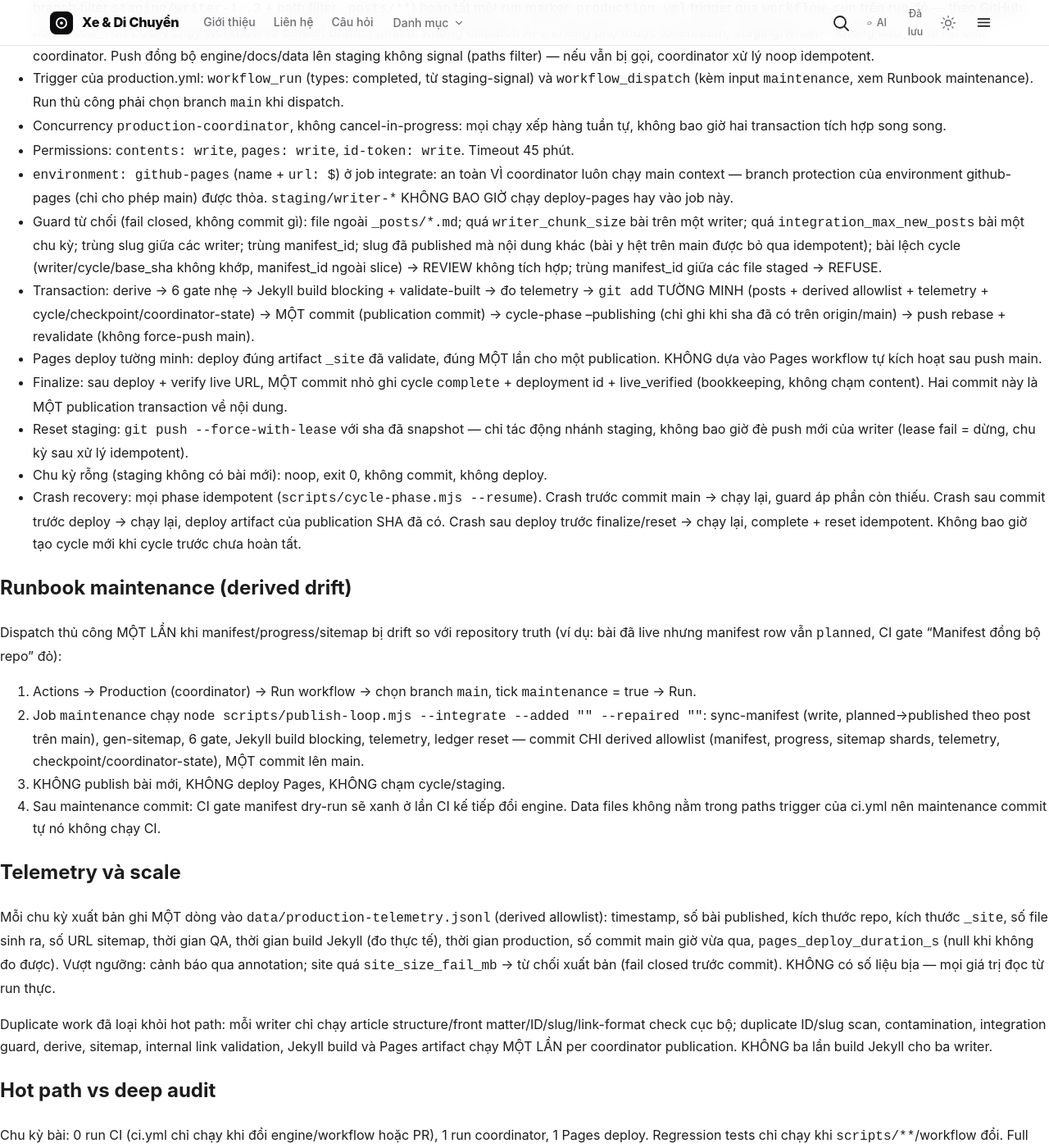
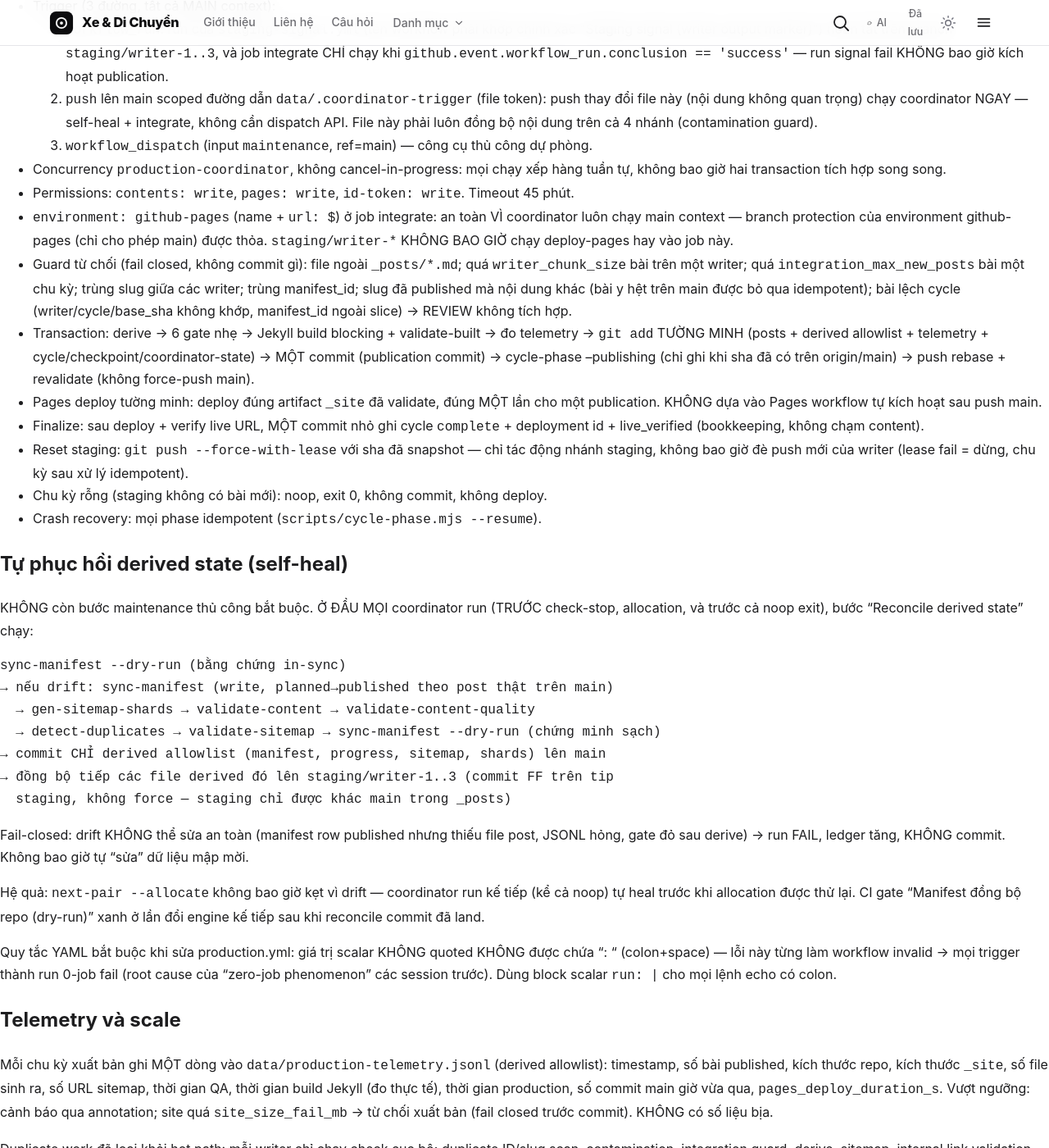
Before and after one commit to codeappweb/lab, a Jekyll site: the page built from docs/MICRO-LOOP.md, in a window 1280 px wide and 1400 px high, scrolled down 2684 px. Shown: the whole window at 82% size. Built offline with Jekyll 4.4.1, drawn with Linux system fonts in a browser that asks for light colours; our own code applies the rules of GitHub Pages for plain Markdown files; some of the changed text lies outside the part shown.

Commit message:
fix(yaml): 2 loi colon-space trong plain scalar (root cause zero-job runs) + docs self-heal + trigger update 3

````diff
--- a/docs/MICRO-LOOP.md
+++ b/docs/MICRO-LOOP.md
@@ -15,11 +15,11 @@ staging/writer-1..3            (writer chỉ đẩy _posts/*.md lên nhánh riê
          |
     single COORDINATOR (production.yml — workflow_run, LUON chay tren MAIN,
          singleton queue toàn cục)
-         collect (--wait-for: chờ đủ 3 writer hoặc timeout 10 phút)
+         reconcile (self-heal derived state, TRUOC moi allocation/noop)
+         → check-stop → resume → collect (--wait-for, timeout → partial-success)
          → integrate-guard (cycle verify: factory_writer/factory_cycle/factory_base_sha,
            manifest_id đúng slice, không trùng slug/ID; lệch cycle → REVIEW)
-         → apply-staging → scoped QA per-writer
-         → derive MỘT LẦN + validation toàn cục (6 gate + Jekyll build blocking)
+         → apply-staging → derive MỘT LẦN + validation toàn cục (6 gate + Jekyll build blocking)
          → MỘT commit main (posts + derived + telemetry + cycle + checkpoint)
          → upload _site artifact → actions/deploy-pages (MỘT deploy)
          → verify live URL → cycle-phase --complete (finalize commit)
@@ -42,16 +42,16 @@ Data file `data/factory-config.json`:
 - `writers` (3), `writer_chunk_size` (2): mỗi writer viết tối đa 2 bài mỗi chu kỳ.
 - `integration_max_new_posts` (6): giới hạn tổng bài mới mỗi chu kỳ tích hợp.
 - `hard_max_new_posts_per_push` (50): hard invariant của publish transaction.
-- `writer_wait_timeout_minutes` (10): coordinator chờ đủ 3 writer tối đa 10 phút, sau đó proceeds với partial-success + cảnh báo.
+- `writer_wait_timeout_minutes` (10): coordinator chờ đủ 3 writer tối đa 10 phút, sau đó proceeds với partial-success + cảnh báo. Chờ chỉ là tối ưu gom (coalescing), KHÔNG phải điều kiện đúng đắn: output hợp lệ của writer kịp push luôn được publish; assignment thiếu được cấp lại chu kỳ sau, không bao giờ trùng.
 - `staging_age_warn_minutes` (30): staging cũ hơn 30 phút → cảnh báo.
 - `telemetry`: `site_size_warn_mb` 700 / `site_size_fail_mb` 900; `build_warn_seconds` 360 / `build_fail_seconds` 540 (Jekyll build quá 540 giây → refuse xuất bản); `deploy_frequency_warn_per_hour` 8; `consecutive_failure_stop` 2 (2 lần coordinator fail liên tiếp → stop continuous production, cần can thiệp thủ công).
-- `scale_checkpoints`: mốc 100/500/1000/2500/5000/10000/15000/20000 bài — telemetry đo build time và kích thước site khi published count vượt mỗi mốc. Build p95 tới gần 6 phút → tạm dừng scale-up và tối ưu trước khi tiếp tục.
+- `scale_checkpoints`: mốc 100/500/1000/2500/5000/10000/15000/20000 bài — telemetry đo build time và kích thước site khi published count vượt mỗi mốc.
 
 ## Vòng lặp (bắt buộc)
 
 ```
 FETCH FRESH MAIN
-→ (coordinator) ALLOCATE: next-pair --allocate (TU CHOI khi manifest/checkpoint
+→ (coordinator) ALLOCATE: next-pair --allocate (TỪ CHỐI khi manifest/checkpoint
   drift — fail-closed pre-allocation guard) → commit plan lên main
 → (mỗi writer) FETCH FRESH MAIN
 → NEXT-PAIR theo plan: node scripts/next-pair.mjs --writer writer-K
@@ -60,7 +60,8 @@ FETCH FRESH MAIN
 → PUSH NGAY lên staging/writer-K (chỉ file bài)
 → staging-signal.yml (paths _posts/**) hoàn tất run marker
 → COORDINATOR (production.yml — workflow_run, MAIN context, singleton, xếp hàng):
-   check-stop (consecutive_failures ≥2 → dừng)
+   reconcile (self-heal, xem mục Tự phục hồi)
+   → check-stop (consecutive_failures ≥2 → dừng)
    → cycle-phase --resume (phase từ cycle file, không tạo cycle mới khi đang dở)
    → collect-staging --wait-for writer-1,writer-2,writer-3 --timeout 600
    → integrate-guard (cycle verify + contamination + duplicate slug/ID)
@@ -87,33 +88,46 @@ Chính sách chờ: coordinator kết thúc collect khi đủ output của tất
 
 ## Coordinator (production.yml)
 
-- MAIN CONTEXT (bắt buộc): coordinator chạy trên default branch. Writer push `_posts/**` lên `staging/writer-*` làm `staging-signal.yml` (workflow nhẹ, branch filter `staging/writer-1..3` + path filter `_posts/**`) hoàn tất một run marker; `production.yml` trigger qua `workflow_run` trên run đó — theo GitHub, `workflow_run` LUÔN chạy workflow từ default branch (main). Không dispatch API, không phụ thuộc token/auth; staging/writer-* không bao giờ là ref của coordinator. Push đồng bộ engine/docs/data lên staging không signal (paths filter) — nếu vẫn bị gọi, coordinator xử lý noop idempotent.
-- Trigger của production.yml: `workflow_run` (types: completed, từ staging-signal) và `workflow_dispatch` (kèm input `maintenance`, xem Runbook maintenance). Run thủ công phải chọn branch `main` khi dispatch.
+- Trigger (3 đường, tất cả MAIN context):
+  1. `workflow_run`: run của `staging-signal.yml` (tên workflow phải khớp chính xác "Staging signal (writer output marker)") hoàn tất trên branch `staging/writer-1..3`, và job integrate CHỈ chạy khi `github.event.workflow_run.conclusion == 'success'` — run signal fail KHÔNG bao giờ kích hoạt publication.
+  2. `push` lên main scoped đường dẫn `data/.coordinator-trigger` (file token): push thay đổi file này (nội dung không quan trọng) chạy coordinator NGAY — self-heal + integrate, không cần dispatch API. File này phải luôn đồng bộ nội dung trên cả 4 nhánh (contamination guard).
+  3. `workflow_dispatch` (input `maintenance`, ref=main) — công cụ thủ công dự phòng.
 - Concurrency `production-coordinator`, không cancel-in-progress: mọi chạy xếp hàng tuần tự, không bao giờ hai transaction tích hợp song song.
 - Permissions: `contents: write`, `pages: write`, `id-token: write`. Timeout 45 phút.
 - `environment: github-pages` (name + `url: ${{ steps.deployment.outputs.url }}`) ở job integrate: an toàn VÌ coordinator luôn chạy main context — branch protection của environment github-pages (chỉ cho phép main) được thỏa. `staging/writer-*` KHÔNG BAO GIỜ chạy deploy-pages hay vào job này.
-- Guard từ chối (fail closed, không commit gì): file ngoài `_posts/*.md`; quá `writer_chunk_size` bài trên một writer; quá `integration_max_new_posts` bài một chu kỳ; trùng slug giữa các writer; trùng manifest_id; slug đã published mà nội dung khác (bài y hệt trên main được bỏ qua idempotent); bài lệch cycle (writer/cycle/base_sha không khớp, manifest_id ngoài slice) → REVIEW không tích hợp; trùng manifest_id giữa các file staged → REFUSE.
+- Guard từ chối (fail closed, không commit gì): file ngoài `_posts/*.md`; quá `writer_chunk_size` bài trên một writer; quá `integration_max_new_posts` bài một chu kỳ; trùng slug giữa các writer; trùng manifest_id; slug đã published mà nội dung khác (bài y hệt trên main được bỏ qua idempotent); bài lệch cycle (writer/cycle/base_sha không khớp, manifest_id ngoài slice) → REVIEW không tích hợp.
 - Transaction: derive → 6 gate nhẹ → Jekyll build blocking + validate-built → đo telemetry → `git add` TƯỜNG MINH (posts + derived allowlist + telemetry + cycle/checkpoint/coordinator-state) → MỘT commit (publication commit) → cycle-phase --publishing (chỉ ghi khi sha đã có trên origin/main) → push rebase + revalidate (không force-push main).
 - Pages deploy tường minh: deploy đúng artifact `_site` đã validate, đúng MỘT lần cho một publication. KHÔNG dựa vào Pages workflow tự kích hoạt sau push main.
-- Finalize: sau deploy + verify live URL, MỘT commit nhỏ ghi cycle `complete` + deployment id + live_verified (bookkeeping, không chạm content). Hai commit này là MỘT publication transaction về nội dung.
+- Finalize: sau deploy + verify live URL, MỘT commit nhỏ ghi cycle `complete` + deployment id + live_verified (bookkeeping, không chạm content).
 - Reset staging: `git push --force-with-lease` với sha đã snapshot — chỉ tác động nhánh staging, không bao giờ đè push mới của writer (lease fail = dừng, chu kỳ sau xử lý idempotent).
 - Chu kỳ rỗng (staging không có bài mới): noop, exit 0, không commit, không deploy.
-- Crash recovery: mọi phase idempotent (`scripts/cycle-phase.mjs --resume`). Crash trước commit main → chạy lại, guard áp phần còn thiếu. Crash sau commit trước deploy → chạy lại, deploy artifact của publication SHA đã có. Crash sau deploy trước finalize/reset → chạy lại, complete + reset idempotent. Không bao giờ tạo cycle mới khi cycle trước chưa hoàn tất.
+- Crash recovery: mọi phase idempotent (`scripts/cycle-phase.mjs --resume`).
 
-## Runbook maintenance (derived drift)
+## Tự phục hồi derived state (self-heal)
 
-Dispatch thủ công MỘT LẦN khi manifest/progress/sitemap bị drift so với repository truth (ví dụ: bài đã live nhưng manifest row vẫn `planned`, CI gate "Manifest đồng bộ repo" đỏ):
+KHÔNG còn bước maintenance thủ công bắt buộc. Ở ĐẦU MỌI coordinator run (TRƯỚC check-stop, allocation, và trước cả noop exit), bước "Reconcile derived state" chạy:
 
-1. Actions → Production (coordinator) → Run workflow → chọn branch `main`, tick `maintenance` = true → Run.
-2. Job `maintenance` chạy `node scripts/publish-loop.mjs --integrate --added "" --repaired ""`: sync-manifest (write, planned→published theo post trên main), gen-sitemap, 6 gate, Jekyll build blocking, telemetry, ledger reset — commit CHI derived allowlist (manifest, progress, sitemap shards, telemetry, checkpoint/coordinator-state), MỘT commit lên main.
-3. KHÔNG publish bài mới, KHÔNG deploy Pages, KHÔNG chạm cycle/staging.
-4. Sau maintenance commit: CI gate manifest dry-run sẽ xanh ở lần CI kế tiếp đổi engine. Data files không nằm trong paths trigger của ci.yml nên maintenance commit tự nó không chạy CI.
+```
+sync-manifest --dry-run (bằng chứng in-sync)
+→ nếu drift: sync-manifest (write, planned→published theo post thật trên main)
+  → gen-sitemap-shards → validate-content → validate-content-quality
+  → detect-duplicates → validate-sitemap → sync-manifest --dry-run (chứng minh sạch)
+→ commit CHỈ derived allowlist (manifest, progress, sitemap, shards) lên main
+→ đồng bộ tiếp các file derived đó lên staging/writer-1..3 (commit FF trên tip
+  staging, không force — staging chỉ được khác main trong _posts)
+```
+
+Fail-closed: drift KHÔNG thể sửa an toàn (manifest row published nhưng thiếu file post, JSONL hỏng, gate đỏ sau derive) → run FAIL, ledger tăng, KHÔNG commit. Không bao giờ tự "sửa" dữ liệu mập mời.
+
+Hệ quả: `next-pair --allocate` không bao giờ kẹt vì drift — coordinator run kế tiếp (kể cả noop) tự heal trước khi allocation được thử lại. CI gate "Manifest đồng bộ repo (dry-run)" xanh ở lần đổi engine kế tiếp sau khi reconcile commit đã land.
+
+Quy tắc YAML bắt buộc khi sửa production.yml: giá trị scalar KHÔNG quoted KHÔNG được chứa ": " (colon+space) — lỗi này từng làm workflow invalid → mọi trigger thành run 0-job fail (root cause của "zero-job phenomenon" các session trước). Dùng block scalar `run: |` cho mọi lệnh echo có colon.
 
 ## Telemetry và scale
 
-Mỗi chu kỳ xuất bản ghi MỘT dòng vào `data/production-telemetry.jsonl` (derived allowlist): timestamp, số bài published, kích thước repo, kích thước `_site`, số file sinh ra, số URL sitemap, thời gian QA, thời gian build Jekyll (đo thực tế), thời gian production, số commit main giờ vừa qua, `pages_deploy_duration_s` (null khi không đo được). Vượt ngưỡng: cảnh báo qua annotation; site quá `site_size_fail_mb` → từ chối xuất bản (fail closed trước commit). KHÔNG có số liệu bịa — mọi giá trị đọc từ run thực.
+Mỗi chu kỳ xuất bản ghi MỘT dòng vào `data/production-telemetry.jsonl` (derived allowlist): timestamp, số bài published, kích thước repo, kích thước `_site`, số file sinh ra, số URL sitemap, thời gian QA, thời gian build Jekyll (đo thực tế), thời gian production, số commit main giờ vừa qua, `pages_deploy_duration_s`. Vượt ngưỡng: cảnh báo qua annotation; site quá `site_size_fail_mb` → từ chối xuất bản (fail closed trước commit). KHÔNG có số liệu bịa.
 
-Duplicate work đã loại khỏi hot path: mỗi writer chỉ chạy article structure/front matter/ID/slug/link-format check cục bộ; duplicate ID/slug scan, contamination, integration guard, derive, sitemap, internal link validation, Jekyll build và Pages artifact chạy MỘT LẦN per coordinator publication. KHÔNG ba lần build Jekyll cho ba writer.
+Duplicate work đã loại khỏi hot path: mỗi writer chỉ chạy check cục bộ; duplicate ID/slug scan, contamination, integration guard, derive, sitemap, internal link validation, Jekyll build và Pages artifact chạy MỘT LẦN per coordinator publication.
 
 ## Hot path vs deep audit
 
@@ -121,15 +135,15 @@ Chu kỳ bài: 0 run CI (ci.yml chỉ chạy khi đổi engine/workflow hoặc P
 
 ## Khôi phục sau sự cố
 
-Phiên bị reset: fetch fresh main, xem `data/production-telemetry.jsonl` + manifest + `data/factory-cycle.json` + staging branches. Trạng thái mỗi row suy ra được: `published` (row manifest), staged, planned, review (review_queue checkpoint). Coordinator fail ghi `consecutive_failures` vào `data/coordinator-state.json`; 2 lần liên tiếp → production stop (check-stop exit 1) cho tới khi sửa nguyên nhân và reset ledger thủ công qua commit publication kế tiếp. Không bao giờ có hai transaction tích hợp chủ động (singleton).
+Phiên bị reset: fetch fresh main, xem `data/production-telemetry.jsonl` + manifest + `data/factory-cycle.json` + staging branches. Trạng thái mỗi row suy ra được: `published` (row manifest), staged, planned, review (review_queue checkpoint). Coordinator fail ghi `consecutive_failures` vào `data/coordinator-state.json`; 2 lần liên tiếp → production stop (check-stop exit 1) cho tới khi sửa nguyên nhân và ledger reset bởi publication commit kế. Không bao giờ có hai transaction tích hợp chủ động (singleton).
 
 ## Checkpoint
 
-`data/writer-checkpoint.json` (schema_version 2, loop `staged-3-writer-coordinator`) mô tả đúng kiến trúc 3 writer: `cycle_id`, `base_sha`, trạng thái, staging snapshot từng writer, `last_publication` (main_sha, ids, pages_deployment_id, live_verified) và `review_queue`. Giá trị được DERIVE từ repository thật trong commit publication — KHÔNG bao giờ thủ công claim `live_verified` khi chưa GET URL live, KHÔNG claim published khi main chưa chứa bài. Manifest > checkpoint khi xung đột.
+`data/writer-checkpoint.json` (schema_version 2, loop `staged-3-writer-coordinator`): `cycle_id`, `base_sha`, trạng thái, staging snapshot từng writer, `last_publication` (main_sha, ids, pages_deployment_id, live_verified) và `review_queue`. Giá trị được DERIVE từ repository thật trong commit publication — KHÔNG bao giờ thủ công claim `live_verified` khi chưa GET URL live, KHÔNG claim published khi main chưa chứa bài. Manifest > checkpoint khi xung đột.
 
 ## Fixture
 
-`scripts/publish-loop.test.mjs` kiểm chứng chế độ legacy (T1–T11, không đổi): giao dịch 1 bài, bài lỗi không công khai, restart không trùng, claim trùng/out-of-scope bị từ chối, gate lỗi không exit 0, transaction chỉ ghi derived allowlist, `--check` đỏ khi derived chưa commit, hai lượt liên tiếp + resume. Chế độ `--integrate` là chế độ production của coordinator trên main thật.
+`scripts/publish-loop.test.mjs` kiểm chứng chế độ legacy (T1–T11, không đổi). Chế độ `--integrate` là chế độ production của coordinator trên main thật.
 
 ## Yêu cầu cấu hình Pages (một lần, thủ công)
 
@@ -141,4 +155,4 @@ Pages phải chuyển sang Source = GitHub Actions: Settings → Pages → Build
 - `sync-manifest --dry-run` exit 1 (manifest/progress drift so với repository truth), hoặc
 - checkpoint `last_publication.ids` có ID mà manifest chưa đánh `published` (checkpoint drift).
 
-Cách duy nhất mở khóa: chạy maintenance dispatch (production.yml, `maintenance=true`, ref=main). Không bao giờ dựa vào trí nhớ để chặn xuất bản trùng lặp — guard đọc dữ liệu thật.
+Mở khóa: KHÔNG cần thao tác thủ công — coordinator run kế tiếp (bất kỳ: signal, trigger token, dispatch) self-heal derived state trước, xong dry-run sạch thì allocation chạy được. Maintenance dispatch (maintenance=true) vẫn còn như công cụ dự phòng nhưng KHÔNG còn bắt buộc.
````
Also changed, not shown: other parts of docs/MICRO-LOOP.md (+1 -1 lines), .github/workflows/production.yml, 1 other file.
